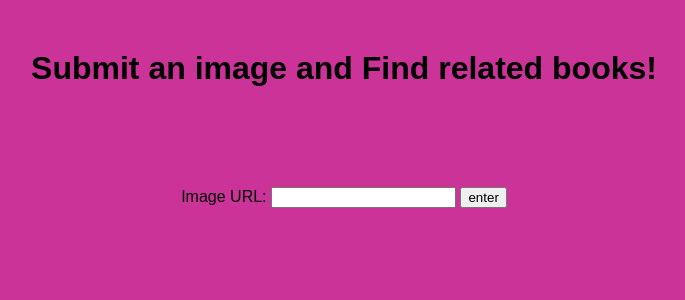
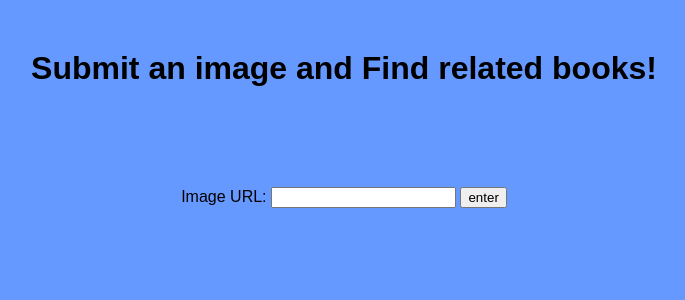
Before and after one commit to leoncheng57/Read-Me, a Flask app: page / in a window 1280 px wide. Shown: the top 300 px of the page, without its empty margins (296-981 px from the left). Run offline with Flask 2, Linux system fonts and the light colour scheme.

Commit message:
color change

```diff
--- a/static/styles.css
+++ b/static/styles.css
@@ -1,5 +1,5 @@
 body{
-	background-color: #cc3399;
+	background-color: #6699FF;
 	font-family: sans-serif;
 	font-size: 24;
 	font: Arial;
```
